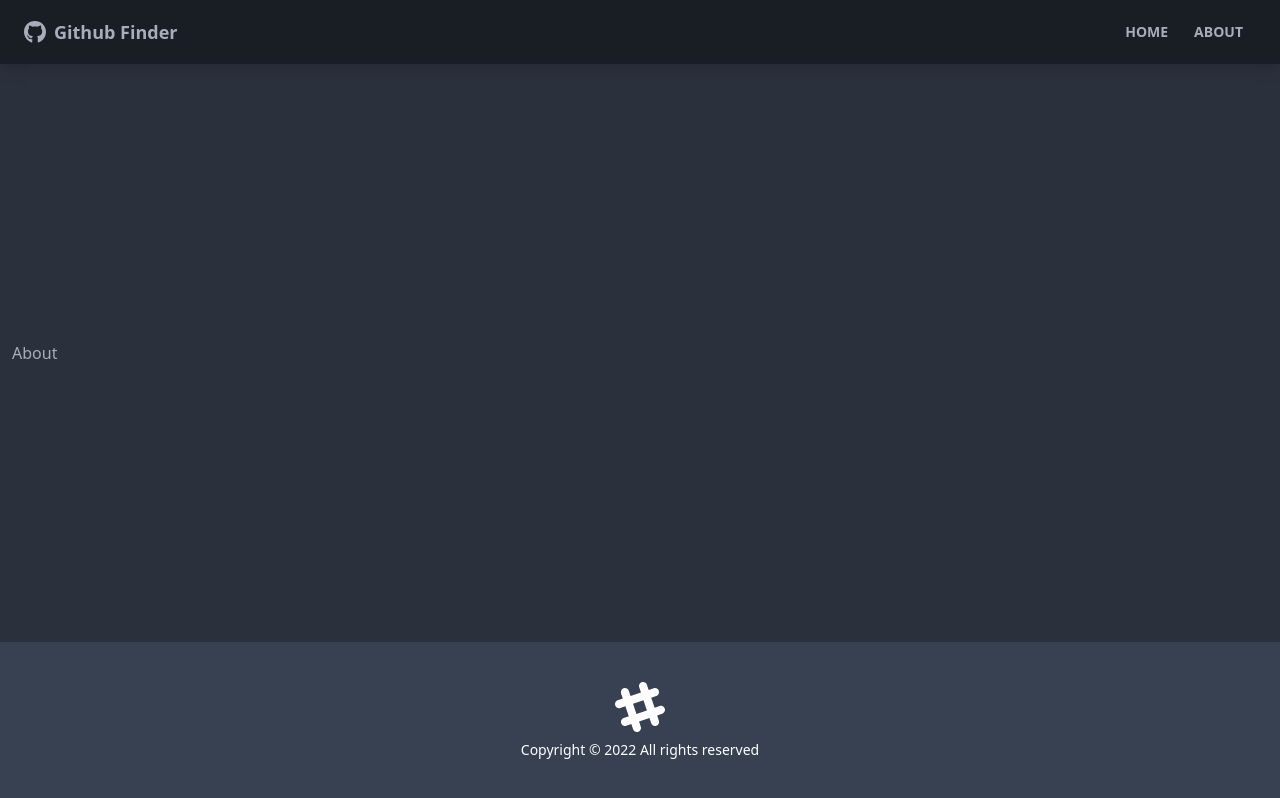
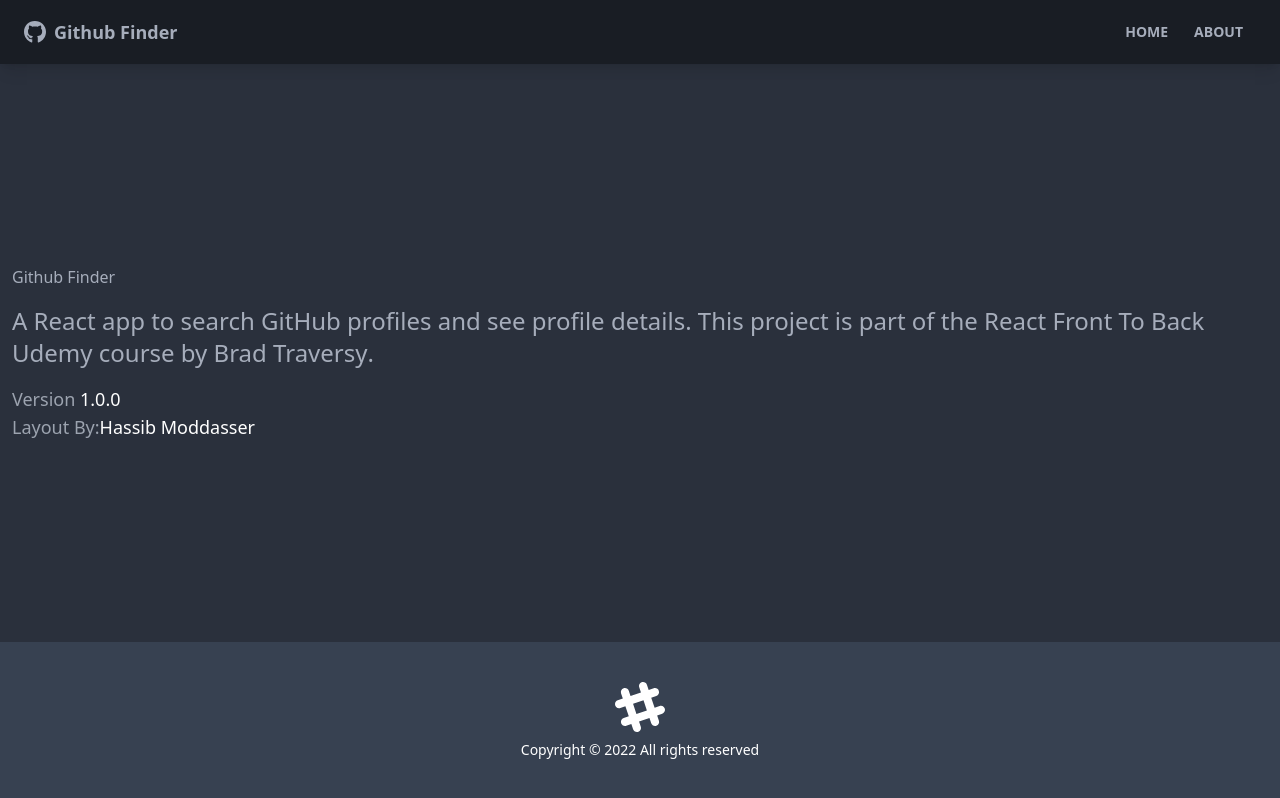
Before and after one commit to tholmes59/github-finder, a React (Create React App) app: page /about in a window 1280 px wide. Built offline with nearby package versions, Linux system fonts and the light colour scheme.

Commit message:
create and style about page

```diff
--- a/src/pages/About.jsx
+++ b/src/pages/About.jsx
@@ -1,11 +1,33 @@
-import React from 'react'
+import React from "react";
 
 function About() {
   return (
-    <div>
-      About
-    </div>
-  )
+    <>
+      <h1 className="text 6xl mb-4">Github Finder</h1>
+      <p className="mb-4 text-2xl font-light">
+        A React app to search GitHub profiles and see profile details. This
+        project is part of the
+        <a href="https://www.udemy.com/course/modern-react-front-to-back/">
+          {" "}
+          React Front To Back
+        </a>{" "}
+        Udemy course by
+        <strong>
+          <a href="https://traversymedia.com"> Brad Traversy</a>
+        </strong>
+        .
+      </p>
+      <p className="text-lg text-gray-400">
+        Version <span className="text-white">1.0.0</span>
+      </p>
+      <p className="text-lg text-gray-400">
+        Layout By:
+        <a className="text-white" href="https://twitter.com/hassibmoddasser">
+          Hassib Moddasser
+        </a>
+      </p>
+    </>
+  );
 }
 
-export default About
+export default About;
```
